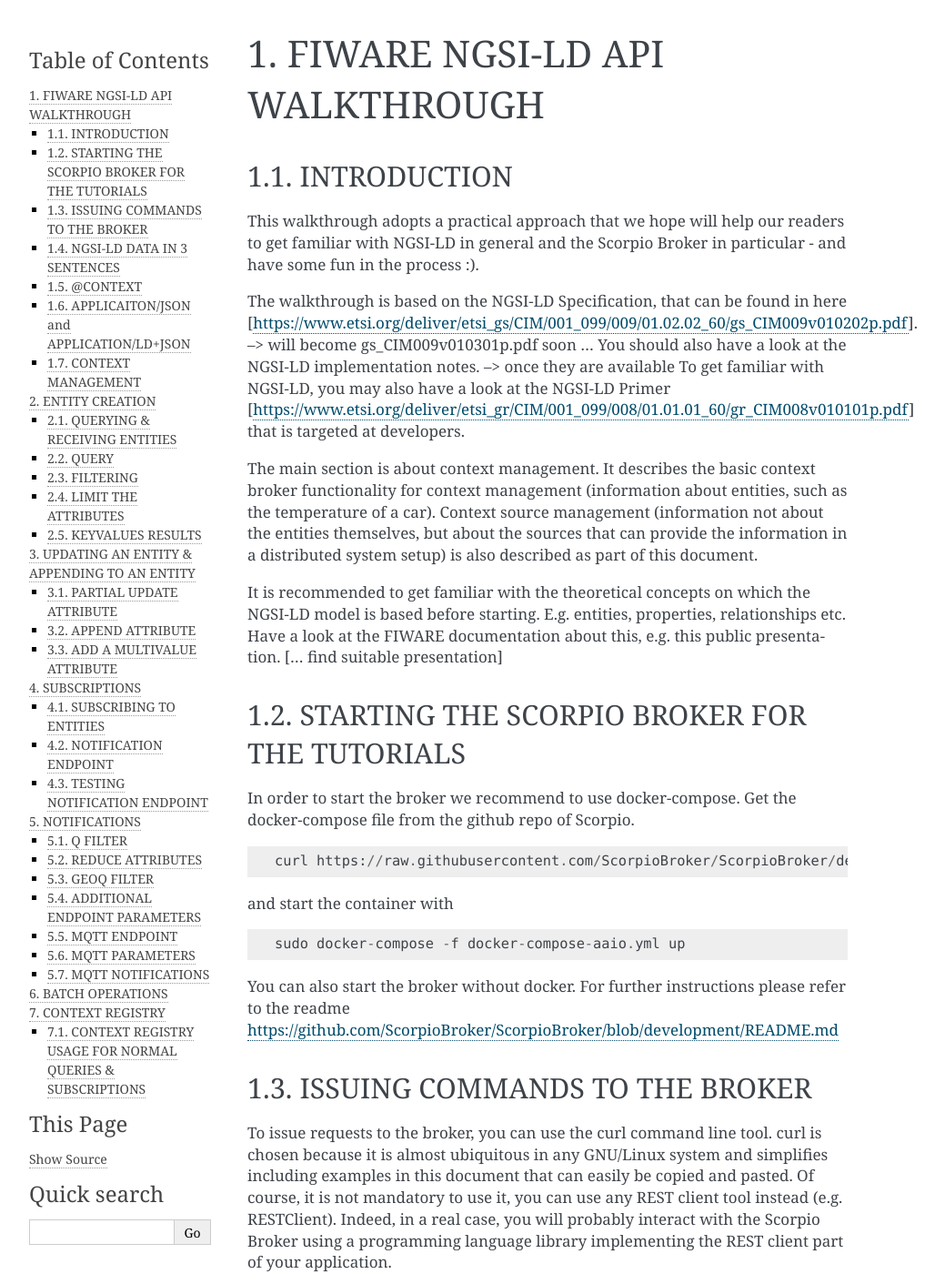
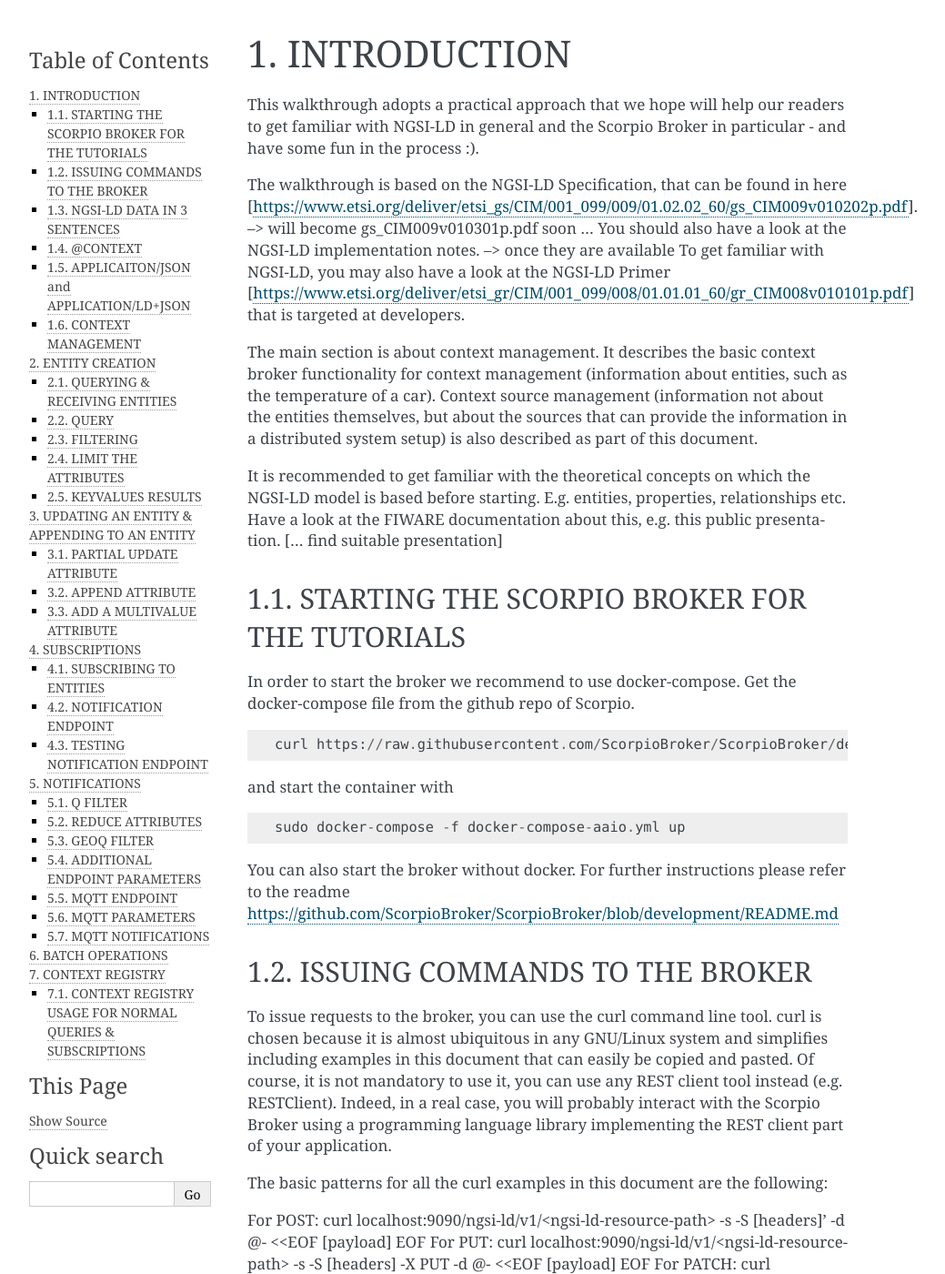
Before and after one commit to ScorpioBroker/ScorpioBroker, a Sphinx documentation site: the page built from docs/en/source/API_walkthrough.rst, in a window 1280 px wide and 1400 px high. Shown: the whole window at 91% size, without its empty margins (148-1187 px from the left). Built offline with Sphinx 7.4.7, drawn with Linux system fonts in a browser that asks for light colours; pages that are not in the unit, such as notebooks, are missing from menus; some of the changed text lies outside the part shown.

Commit message:
fixed heading

```diff
--- a/docs/en/source/API_walkthrough.rst
+++ b/docs/en/source/API_walkthrough.rst
@@ -1,9 +1,7 @@
-******************************
-FIWARE NGSI-LD API WALKTHROUGH
-******************************
+************
+INTRODUCTION
+************
 
-INTRODUCTION
-############
 This walkthrough adopts a practical approach that we hope will help our readers to get familiar with NGSI-LD in general and the Scorpio Broker in particular - and have some fun in the process :).
 
 The walkthrough is based on the NGSI-LD Specification, that can be found in here [https://www.etsi.org/deliver/etsi_gs/CIM/001_099/009/01.02.02_60/gs_CIM009v010202p.pdf]. --> will become gs_CIM009v010301p.pdf soon ...
```
